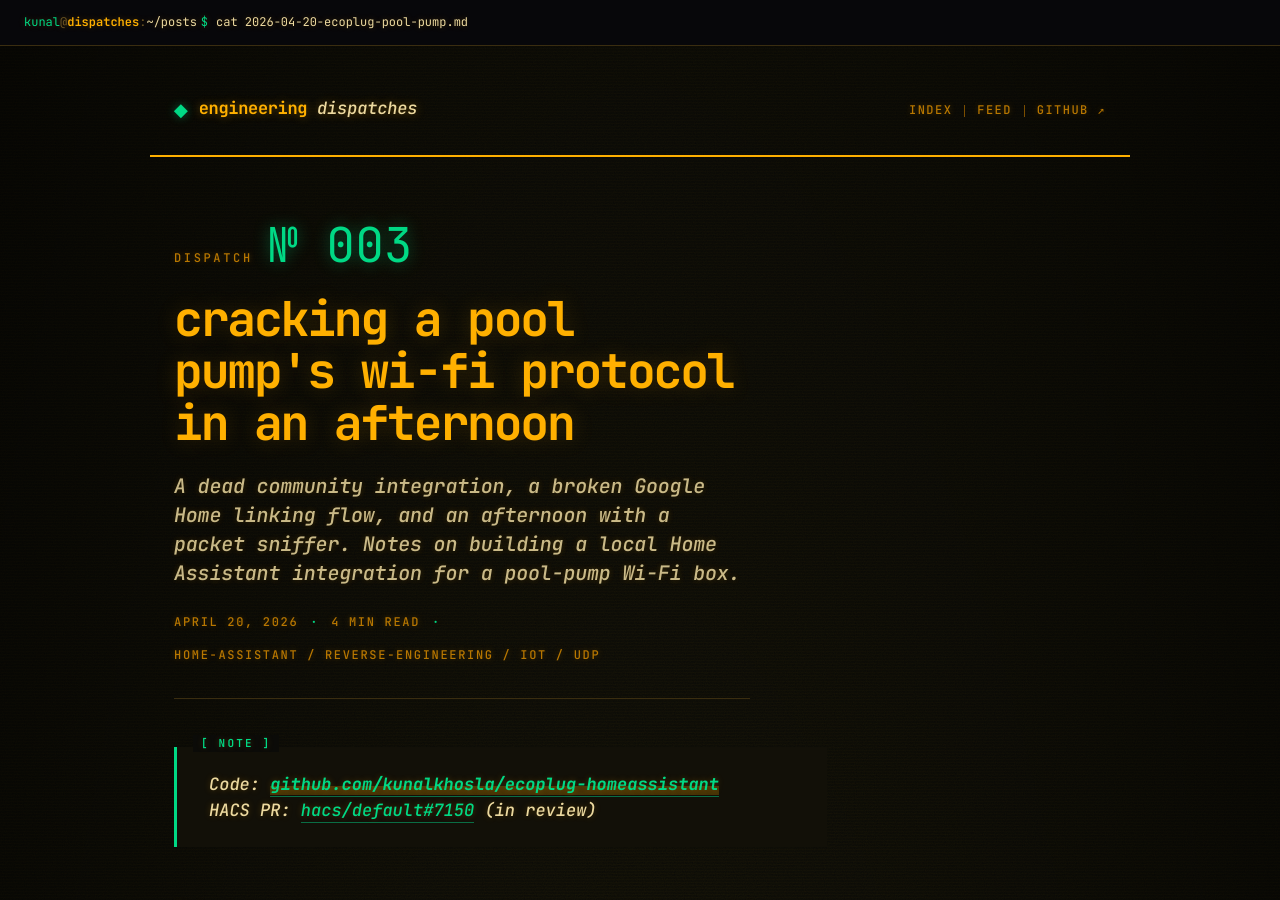
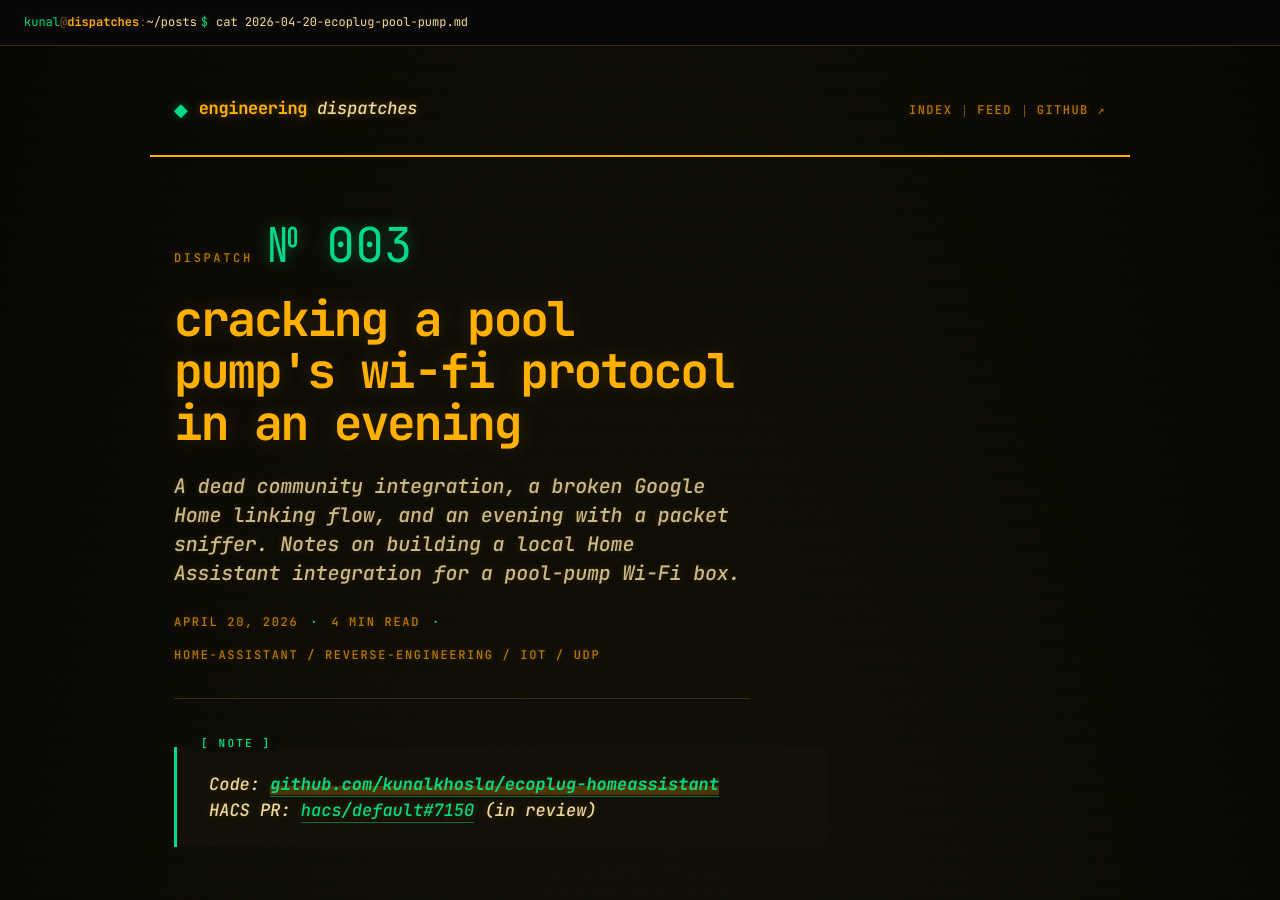
Before and after one commit to kunalkhosla/blogs, a Jekyll site: the page built from _posts/2026-04-20-ecoplug-pool-pump.md, in a window 1280 px wide and 900 px high. Built offline with Jekyll 4.4.1, drawn with Linux system fonts in a browser that asks for light colours; some web fonts are replaced.

Commit message:
Change afternoon to evening in pool pump post (#8)
* Unpublish flow-is-code post (draft preserved)

Full post content kept on branch draft/flow-is-code-language-is-llm
for later republishing.

* Change "afternoon" to "evening" in pool pump post

Update the title and excerpt in the ecoplug post to reflect when the
session actually happened.

---------

Co-authored-by: Claude <noreply@anthropic.com>

```diff
--- a/_posts/2026-04-20-ecoplug-pool-pump.md
+++ b/_posts/2026-04-20-ecoplug-pool-pump.md
@@ -1,10 +1,10 @@
 ---
 layout: post
-title: "Cracking a pool pump's Wi-Fi protocol in an afternoon"
+title: "Cracking a pool pump's Wi-Fi protocol in an evening"
 date: 2026-04-20 12:00:00 -0400
 tags: [home-assistant, reverse-engineering, iot, udp]
 excerpt: "How we reverse-engineered the DEWENWILS / ECO Plugs protocol and built a local Home Assistant integration — with Claude Code as the co-pilot."
-excerpt_override: "A dead community integration, a broken Google Home linking flow, and an afternoon with a packet sniffer. Notes on building a local Home Assistant integration for a pool-pump Wi-Fi box."
+excerpt_override: "A dead community integration, a broken Google Home linking flow, and an evening with a packet sniffer. Notes on building a local Home Assistant integration for a pool-pump Wi-Fi box."
 ---
 
 > Code: **[github.com/kunalkhosla/ecoplug-homeassistant](https://github.com/kunalkhosla/ecoplug-homeassistant)**
```
